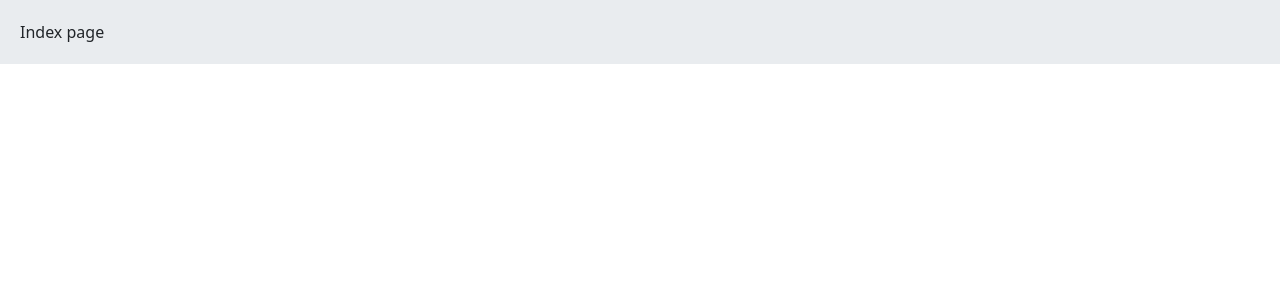
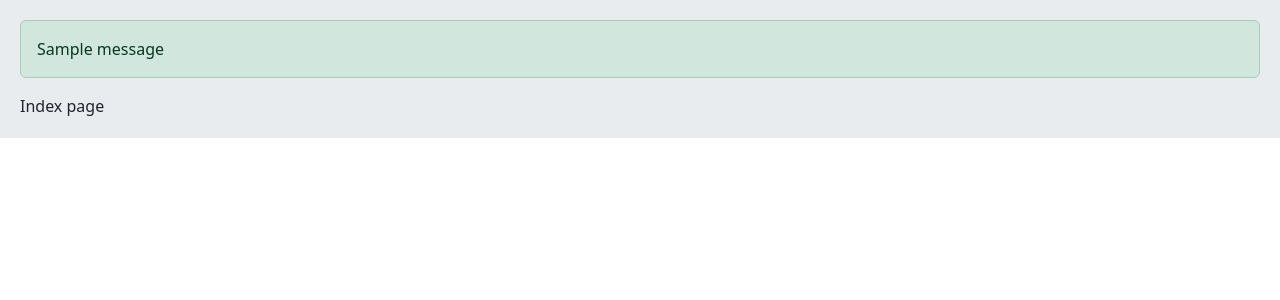
Before and after one commit to salmanezzati/SocialNetwork, a Django app: page / in a window 1280 px wide. Shown: the part 56-356 px from the top of the page. Run offline with Django 4.2, Linux system fonts and the light colour scheme; one stand-in notice (Sample message) is shown.

Commit message:
*Registration 31_01_2023

```diff
--- a/A/account/templates/account/register.html
+++ b/A/account/templates/account/register.html
@@ -4,7 +4,7 @@
 
     <h2>Register user</h2>
 
-    <form action="" method="post" class="col-md-4">
+    <form action="" method="post" class="col-md-4" novalidate>
         {% csrf_token %}
         {{ form.as_p }}
         <input type="submit" value="Register">
--- a/A/templates/base.html
+++ b/A/templates/base.html
@@ -16,6 +16,7 @@
 
     {% include 'inc/navbar.html' %}
     <div class="jumbotron">
+        {% include 'inc/messages.html' %}
         {% block content %}  {% endblock %}
     </div>
 
--- /dev/null
+++ b/A/templates/inc/messages.html
@@ -0,0 +1,5 @@
+{% if messages %}
+    {% for msg in messages %}
+        <p class="alert alert-{{ msg.tags }}">{{ msg }}</p>
+    {% endfor %}
+{% endif %}
```
Also changed, not shown: A/db.sqlite3.
